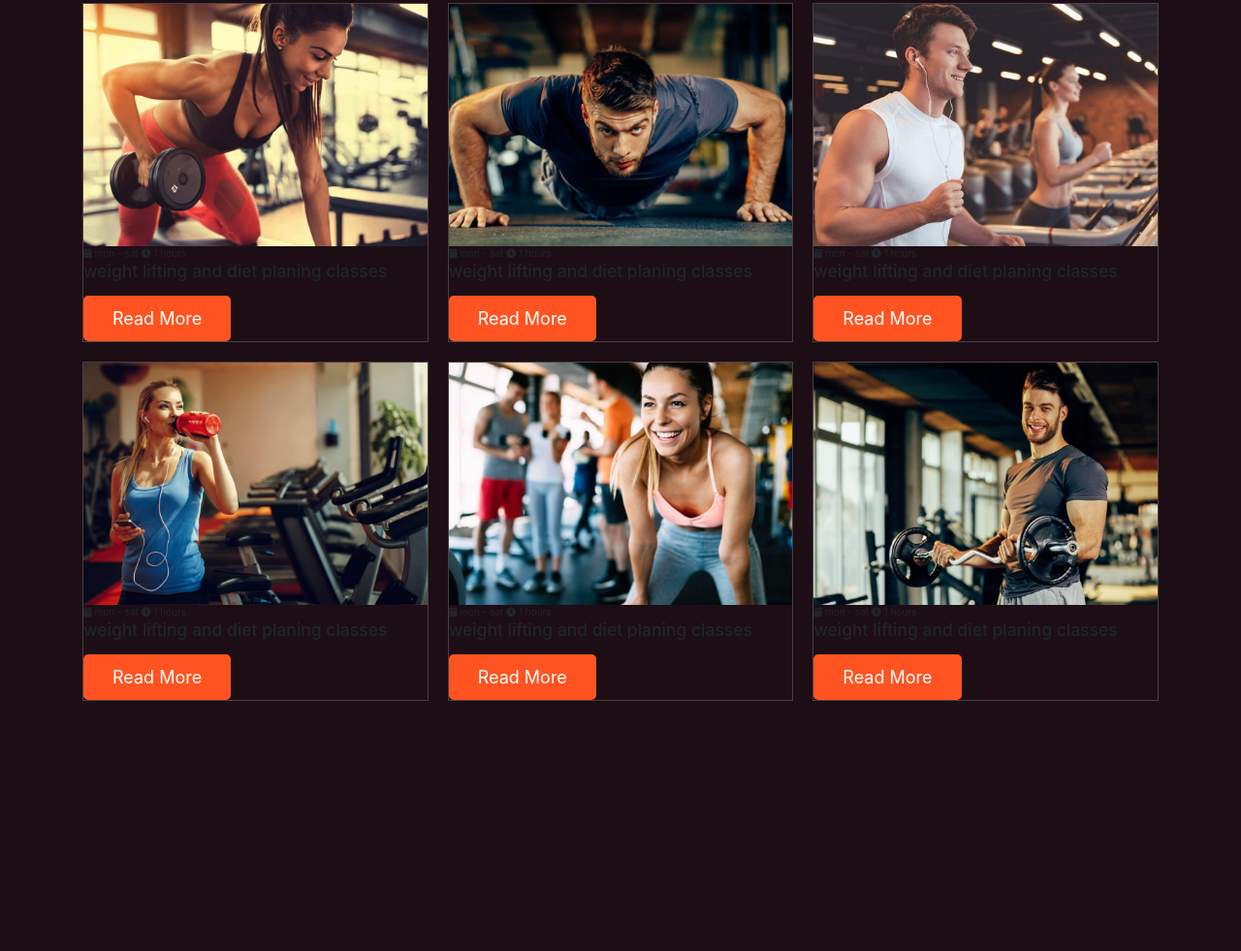
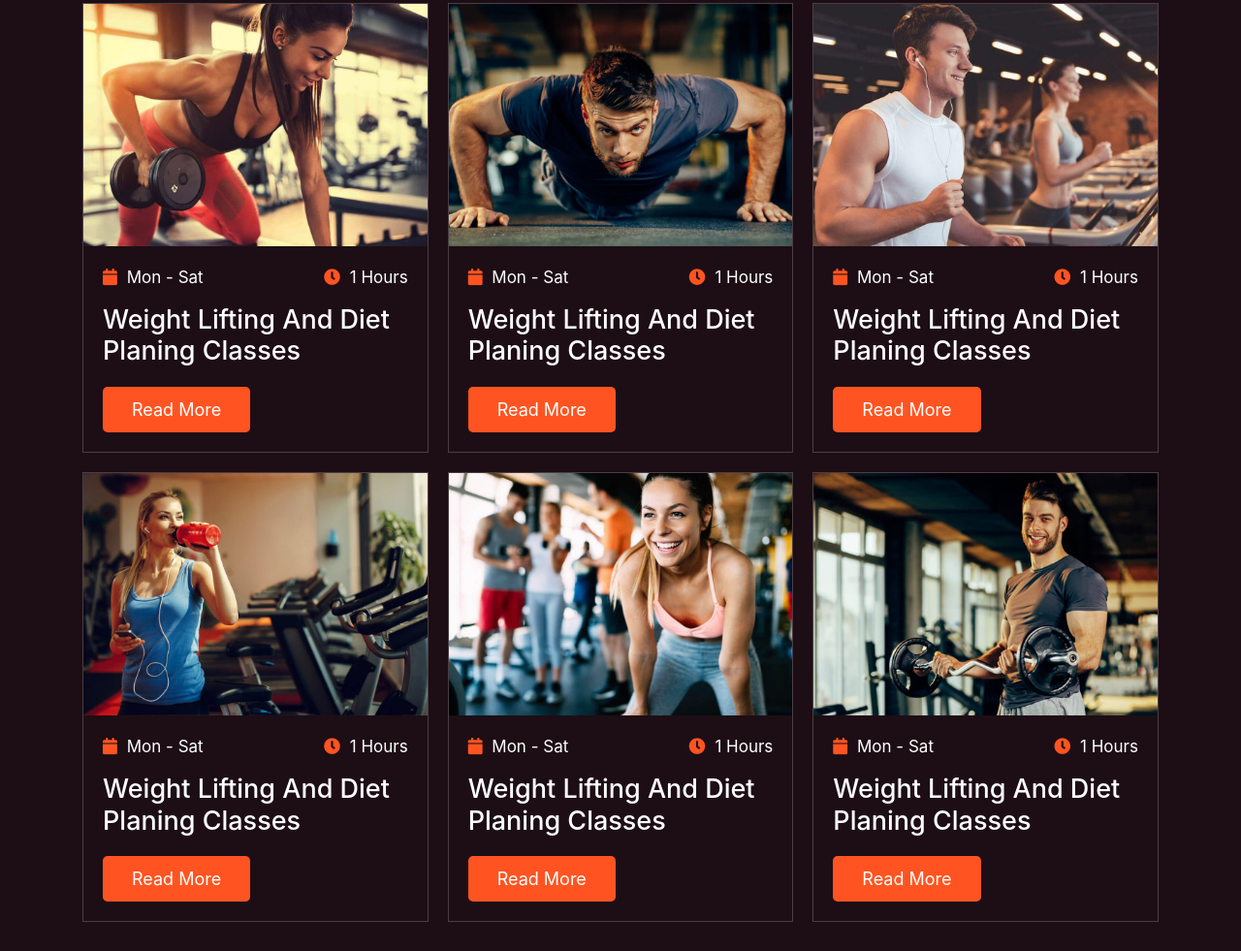
Before and after one commit to francoasevey/Responsive-Fitness-Website, a plain HTML site: page index.html in a window 1280 px wide. Shown: the part 1901-2882 px from the top of the page at 97% size. Before the commit the page ends 2654 px from the top, so only its background shows below. Drawn offline with nearby package versions, Linux system fonts and the light colour scheme.

Commit message:
content css section

```diff
--- a/main.scss
+++ b/main.scss
@@ -199,6 +199,9 @@ section{
         .box{
             border: $border;
 
+            &:hover .image img{
+                transform: scale(1.1);
+            }
             .image{
                 height: 25rem;
                 overflow: hidden;
@@ -207,6 +210,31 @@ section{
                     height: 100%;
                     width: 100%;
                     object-fit: cover;
+                }
+            }
+
+            .content{
+                padding: 2rem;
+
+                .icons{
+                    display: flex;
+                    align-items: center;
+                    justify-content: space-between;
+                    padding-bottom: 1rem;
+
+                    span{
+                        @include title-text(1.7rem);
+
+                        i{
+                            color: $orange;
+                            padding-right: .5rem;
+                        }
+                    }
+                }
+
+                h3{
+                    @include title-text(2.7rem);
+                    padding: .5rem 0;
                 }
             }
         }
```
Also changed, not shown: main.css, 1 other file.
